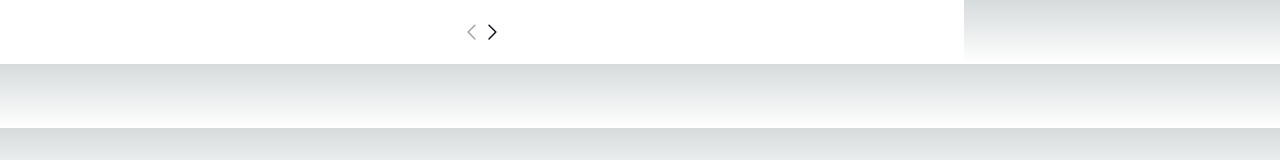
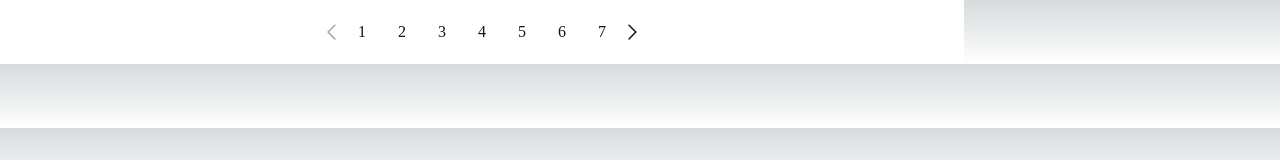
Before and after one commit to 12-Pair-Programming/Dang-il, a Next.js app: page /test/paginationBar in a window 1280 px wide. Shown: the top 160 px of the page. Built offline with nearby package versions, Linux system fonts and the light colour scheme; a web font is replaced by a local one.

Commit message:
feat: totalPage, limit 계산해서 렌더링 하는 것까지 구현

```diff
--- a/shared/@common/ui/Pagination/FaAngleLeft.tsx
+++ b/shared/@common/ui/Pagination/FaAngleLeft.tsx
@@ -7,12 +7,20 @@ interface FaAngleLeftProps {
 
 const FaAngleLeft = ({ onClick, disabled }: FaAngleLeftProps) => {
   return (
+    <div
+      className={`flex items-center cursor-pointer ${
+        disabled && 'opacity-50 pointer-events-none'
+      }`}
+      onClick={onClick}
+    >
       <Image
         src="/images/leftChevron.svg"
         width={20}
         height={20}
+        onClick={onClick}
         alt="이전 페이지 이동 아이콘"
       />
+    </div>
   );
 };
 
--- a/shared/@common/ui/Pagination/FaAngleRight.tsx
+++ b/shared/@common/ui/Pagination/FaAngleRight.tsx
@@ -7,12 +7,19 @@ interface FaAngleRightProps {
 
 const FaAngleRight = ({ onClick, disabled }: FaAngleRightProps) => {
   return (
+    <div
+      className={`flex items-center cursor-pointer ${
+        disabled && 'opacity-50 pointer-events-none'
+      }`}
+      onClick={onClick}
+    >
       <Image
         src="/images/rightChevron.svg"
         width={20}
         height={20}
         alt="다음 페이지 이동 아이콘"
       />
+    </div>
   );
 };
 
--- a/shared/@common/ui/Pagination/PageButton.tsx
+++ b/shared/@common/ui/Pagination/PageButton.tsx
@@ -1,16 +1,27 @@
+import React, { useRef } from 'react';
 import { ReactNode } from 'react';
 
 const PageButton = ({
   children,
   onClick,
+  autoFocus,
 }: {
   children: ReactNode;
   onClick: () => void;
+  autoFocus: boolean;
 }) => {
+  const buttonRef = useRef<HTMLButtonElement>(null);
+
+  const handleClick = () => {
+    onClick();
+    buttonRef.current?.focus();
+  };
   return (
     <button
-      className="bg-white active:bg-purple-30 text-black active:text-white rounded flex flex-col justify-center items-center gap-[10px] shrink-0 w-[40px] h-[40px] p-[12px]"
-      onClick={onClick}
+      ref={buttonRef}
+      className="bg-white focus:bg-purple-30 text-black focus:text-white rounded flex flex-col justify-center items-center gap-[10px] shrink-0 w-[40px] h-[40px] p-[12px]"
+      onClick={handleClick}
+      tabIndex={autoFocus ? 0 : -1}
     >
       {children}
     </button>
--- a/shared/@common/ui/Pagination/Pagination.tsx
+++ b/shared/@common/ui/Pagination/Pagination.tsx
@@ -16,41 +16,31 @@ const Pagination = ({ totalPage, limit, page, setPage }: PaginationProps) => {
   const [currentPageArray, setCurrentPageArray] = useState<number[]>([]);
   const [totalPageArray, setTotalPageArray] = useState<number[]>([]);
 
-  const sliceArrayByLimit = (totalPage: number, limit: number) => {
-    const totalPageArray = Array(totalPage)
-      .fill(0)
-      .map((_, i) => i);
-    return totalPageArray.slice(0, limit);
+  // const sliceArrayByLimit = (totalPage: number, limit: number) => {
+  //   const totalPageArray = Array(totalPage)
+  //     .fill(0)
+  //     .map((_, i) => i + 1);
+  //   return totalPageArray.slice(0, limit);
+  // };
+
+  const sliceArrayByLimit = (
+    totalPage: number,
+    limit: number,
+    currentPage: number,
+  ) => {
+    const start = Math.max(1, currentPage - Math.floor(limit / 2));
+    const end = Math.min(totalPage, start + limit - 1);
+    const slicedArray = Array.from(
+      { length: end - start + 1 },
+      (_, index) => start + index,
+    );
+    return slicedArray;
   };
 
-  console.log(sliceArrayByLimit(20, 7));
-
-  const getPageItems = (pageIndex: number, totalPage: number): number[] => {
-    const startNumber = pageIndex <= 1 ? pageIndex : (pageIndex - 1) * limit;
-    const lastNumber =
-      startNumber + (limit - 1) > totalPage
-        ? totalPage
-        : startNumber + limit - 1;
-    if (totalPage <= limit)
-      return Array.from({ length: totalPage }, (_, i) => i + 1);
-    return Array.from({ length: limit }, (_, i) => lastNumber - i).reverse();
-  };
-
-  // useEffect(() => {
-  //   if (page % limit === 1) {
-  //     setCurrentPageArray([totalPageArray[Math.floor(page / limit)]]);
-  //   } else if (page % limit === 0) {
-  //     return setCurrentPageArray([
-  //       totalPageArray[Math.floor(page / limit) - 1],
-  //     ]);
-  //   }
-  // }, [page]);
-
-  // useEffect(() => {
-  //   const slicedPageArray = sliceArrayByLimit(totalPage, limit);
-  //   setTotalPageArray(slicedPageArray);
-  //   setCurrentPageArray(slicedPageArray[0]);
-  // }, [totalPage]);
+  useEffect(() => {
+    const slicedPageArray = sliceArrayByLimit(totalPage, limit, page);
+    setCurrentPageArray(slicedPageArray);
+  }, [totalPage, limit, page]);
 
   console.log(currentPageArray);
 
@@ -61,11 +51,12 @@ const Pagination = ({ totalPage, limit, page, setPage }: PaginationProps) => {
         {currentPageArray.length > 0 &&
           currentPageArray?.map((i) => (
             <PageButton
-              key={i + 1}
-              onClick={() => setPage(i + 1)}
-              aria-current={page === i + 1 ? 'page' : null}
+              key={i}
+              onClick={() => setPage(i)}
+              autoFocus={true}
+              aria-current={page === i ? 'page' : undefined}
             >
-              {i + 1}
+              {i}
             </PageButton>
           ))}
         <FaAngleRight
```
Lines whose indentation alone changed are shown as unchanged.
